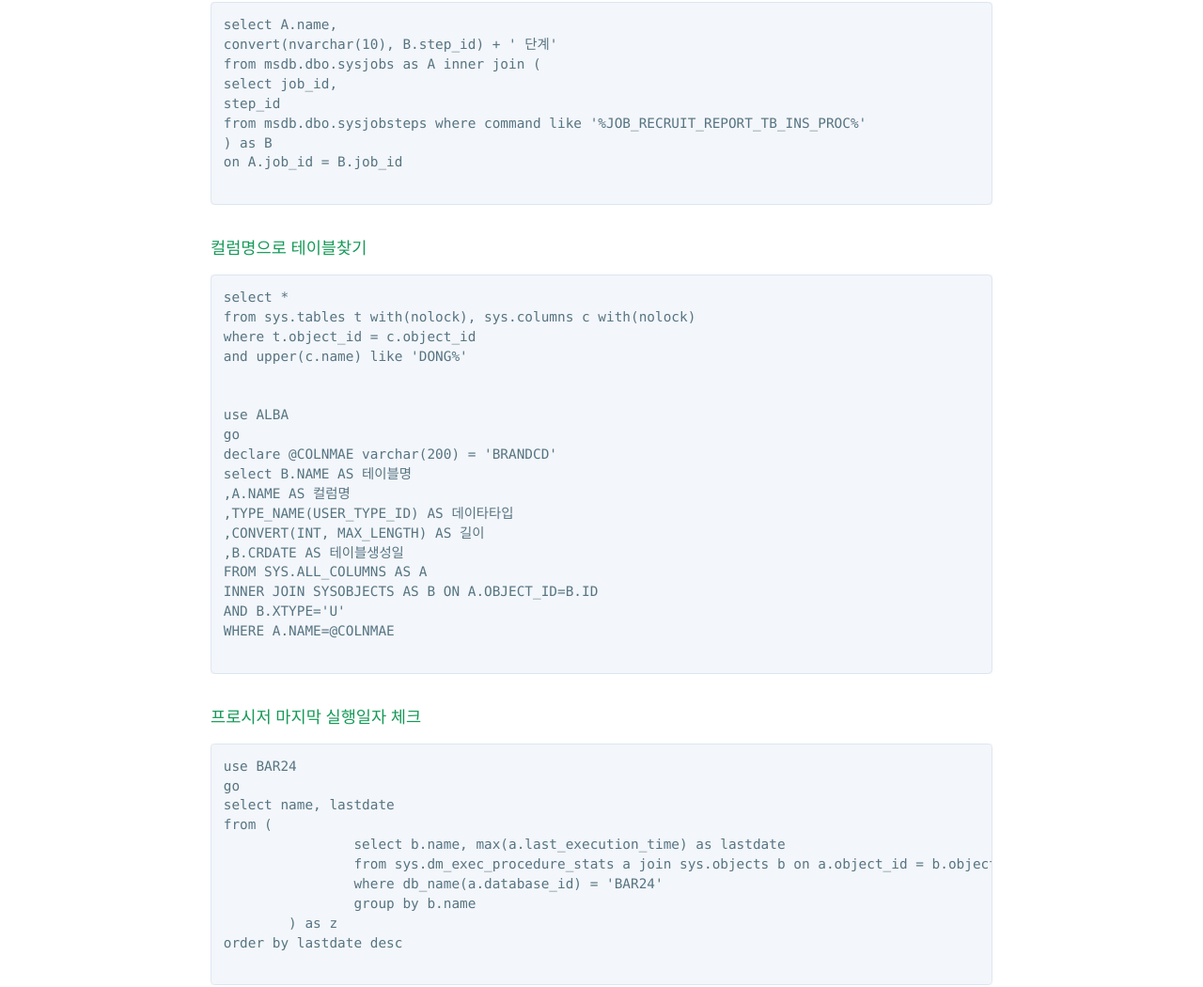
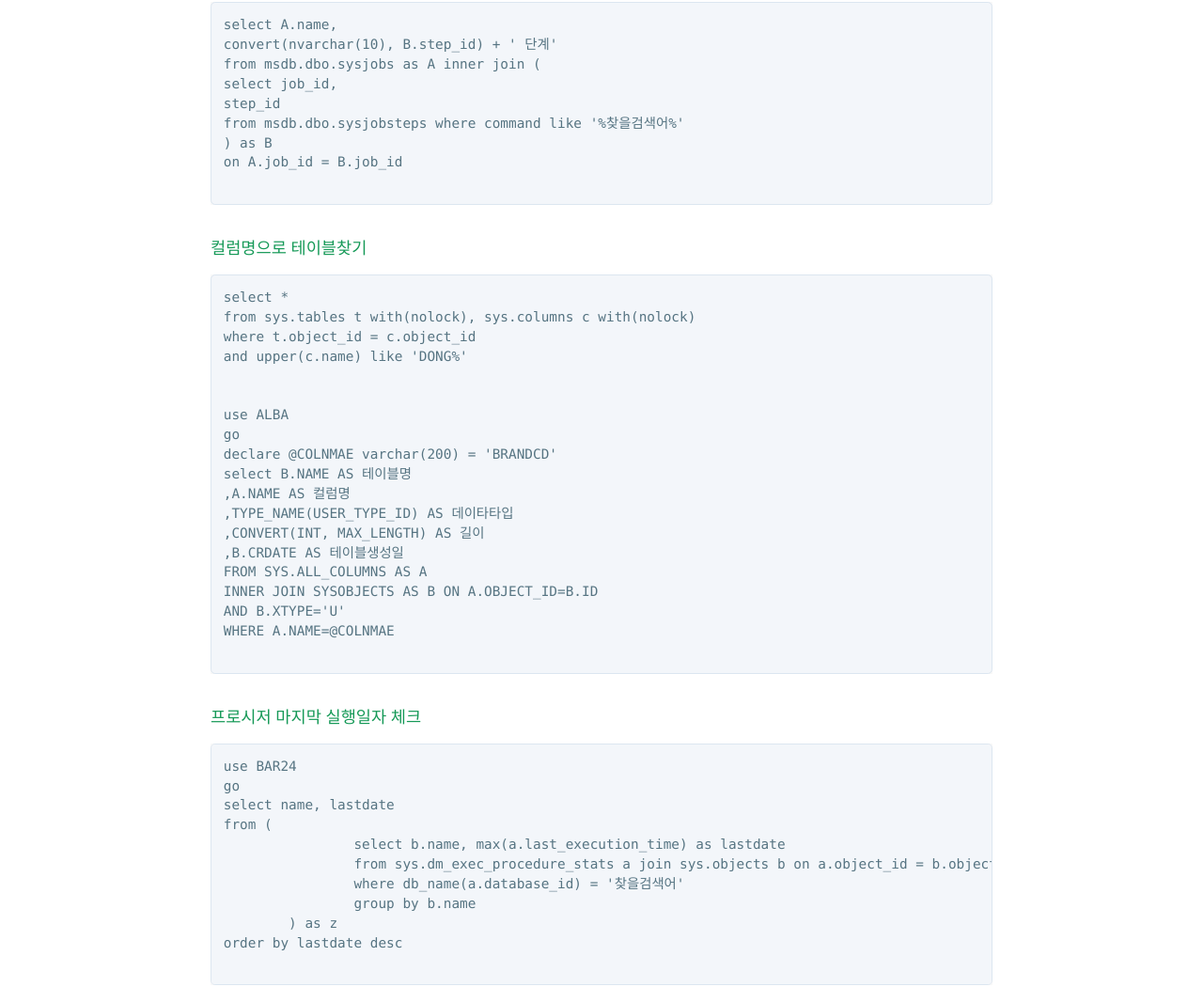
Before and after one commit to zzingyuna/test_site.github.io, a Jekyll site: the page built from _posts/2019-03-20-query.md, in a window 1280 px wide. Shown: the part 998-2048 px from the top of the page at 94% size. Built offline with Jekyll 4.4.1, drawn with Linux system fonts in a browser that asks for light colours.

Commit message:
Update 2019-03-20-query.md

```diff
--- a/_posts/2019-03-20-query.md
+++ b/_posts/2019-03-20-query.md
@@ -37,7 +37,7 @@ convert(nvarchar(10), B.step_id) + ' 단계'
 from msdb.dbo.sysjobs as A inner join (
 select job_id,
 step_id
-from msdb.dbo.sysjobsteps where command like '%JOB_RECRUIT_REPORT_TB_INS_PROC%'
+from msdb.dbo.sysjobsteps where command like '%찾을검색어%'
 ) as B
 on A.job_id = B.job_id
 
@@ -78,7 +78,7 @@ select name, lastdate
 from (
 		select b.name, max(a.last_execution_time) as lastdate
 		from sys.dm_exec_procedure_stats a join sys.objects b on a.object_id = b.object_id
-		where db_name(a.database_id) = 'BAR24'
+		where db_name(a.database_id) = '찾을검색어'
 		group by b.name
 	) as z
 order by lastdate desc
```
